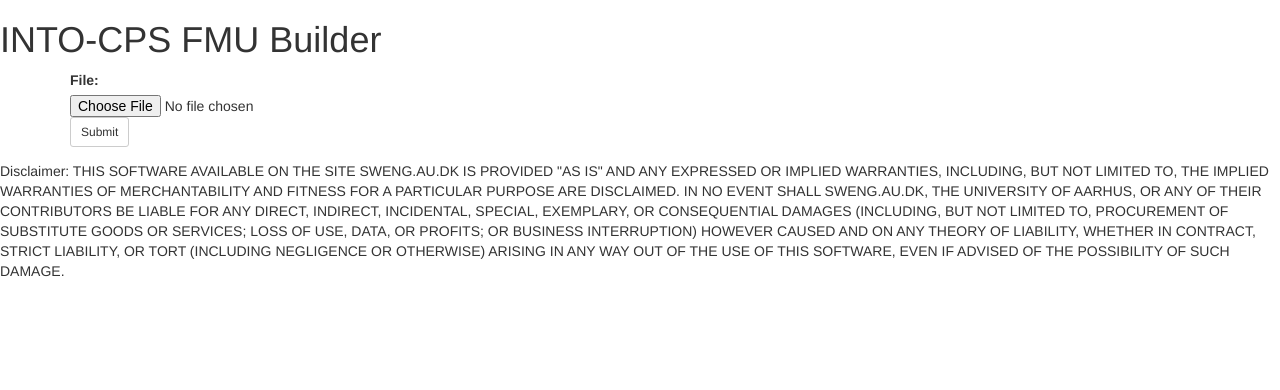
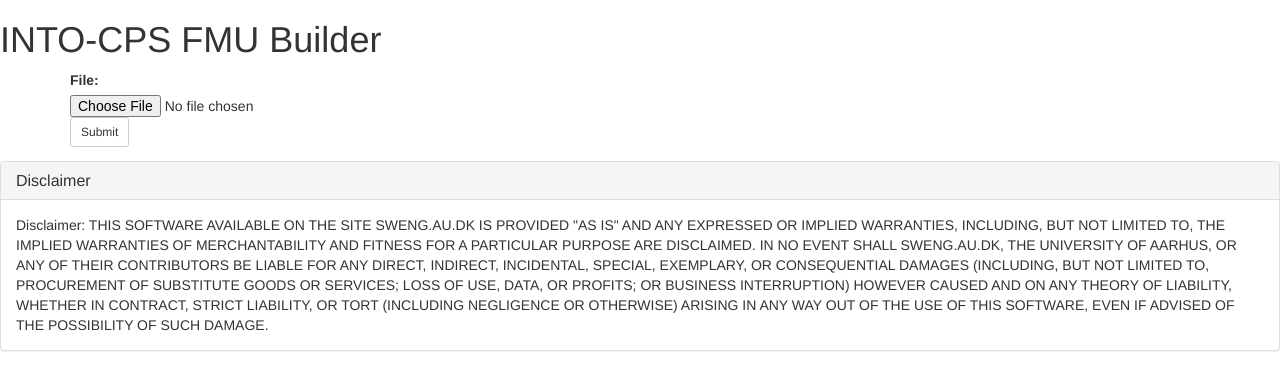
Before and after one commit to INTO-CPS-Association/fmu-builder, a Django app: page / in a window 1280 px wide. Shown: the top 390 px of the page. Run offline with Django 3.2, Linux system fonts and the light colour scheme; parts of the project's set-up code (start-up, migrations or seed data) failed here and were passed over; some libraries are stand-ins or nearby versions.

Commit message:
added div

```diff
--- a/fmu_builder/website/templates/upload.html
+++ b/fmu_builder/website/templates/upload.html
@@ -39,9 +39,14 @@
    </div>
       {% endif %}
 
-          <p>
-      Disclaimer: THIS SOFTWARE AVAILABLE ON THE SITE SWENG.AU.DK IS PROVIDED "AS IS" AND ANY EXPRESSED OR IMPLIED WARRANTIES, INCLUDING, BUT NOT LIMITED TO, THE IMPLIED WARRANTIES OF MERCHANTABILITY AND FITNESS FOR A PARTICULAR PURPOSE ARE DISCLAIMED. IN NO EVENT SHALL SWENG.AU.DK, THE UNIVERSITY OF AARHUS, OR ANY OF THEIR CONTRIBUTORS BE LIABLE FOR ANY DIRECT, INDIRECT, INCIDENTAL, SPECIAL, EXEMPLARY, OR CONSEQUENTIAL DAMAGES (INCLUDING, BUT NOT LIMITED TO, PROCUREMENT OF SUBSTITUTE GOODS OR SERVICES; LOSS OF USE, DATA, OR PROFITS; OR BUSINESS INTERRUPTION) HOWEVER CAUSED AND ON ANY THEORY OF LIABILITY, WHETHER IN CONTRACT, STRICT LIABILITY, OR TORT (INCLUDING NEGLIGENCE OR OTHERWISE) ARISING IN ANY WAY OUT OF THE USE OF THIS SOFTWARE, EVEN IF ADVISED OF THE POSSIBILITY OF SUCH DAMAGE.
-      </p>
+      <div class="panel panel-default">
+  <div class="panel-heading">
+    <h3 class="panel-title">Disclaimer</h3>
+  </div>
+  <div class="panel-body">
+    Disclaimer: THIS SOFTWARE AVAILABLE ON THE SITE SWENG.AU.DK IS PROVIDED "AS IS" AND ANY EXPRESSED OR IMPLIED WARRANTIES, INCLUDING, BUT NOT LIMITED TO, THE IMPLIED WARRANTIES OF MERCHANTABILITY AND FITNESS FOR A PARTICULAR PURPOSE ARE DISCLAIMED. IN NO EVENT SHALL SWENG.AU.DK, THE UNIVERSITY OF AARHUS, OR ANY OF THEIR CONTRIBUTORS BE LIABLE FOR ANY DIRECT, INDIRECT, INCIDENTAL, SPECIAL, EXEMPLARY, OR CONSEQUENTIAL DAMAGES (INCLUDING, BUT NOT LIMITED TO, PROCUREMENT OF SUBSTITUTE GOODS OR SERVICES; LOSS OF USE, DATA, OR PROFITS; OR BUSINESS INTERRUPTION) HOWEVER CAUSED AND ON ANY THEORY OF LIABILITY, WHETHER IN CONTRACT, STRICT LIABILITY, OR TORT (INCLUDING NEGLIGENCE OR OTHERWISE) ARISING IN ANY WAY OUT OF THE USE OF THIS SOFTWARE, EVEN IF ADVISED OF THE POSSIBILITY OF SUCH DAMAGE.
+  </div>
+</div>
 
   </body>
 </html>
```
